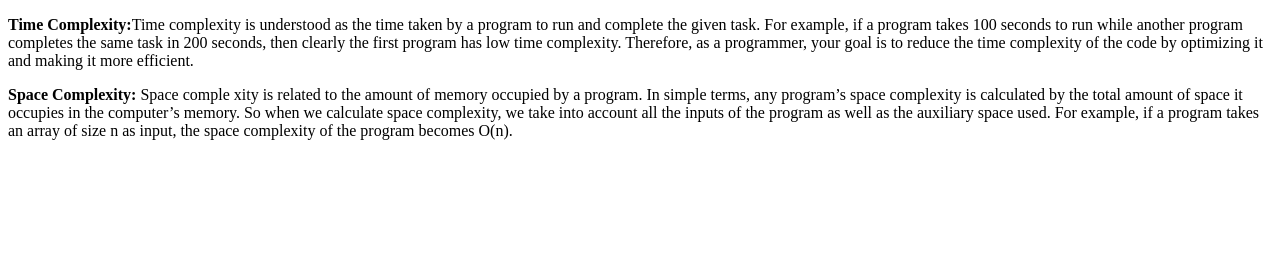
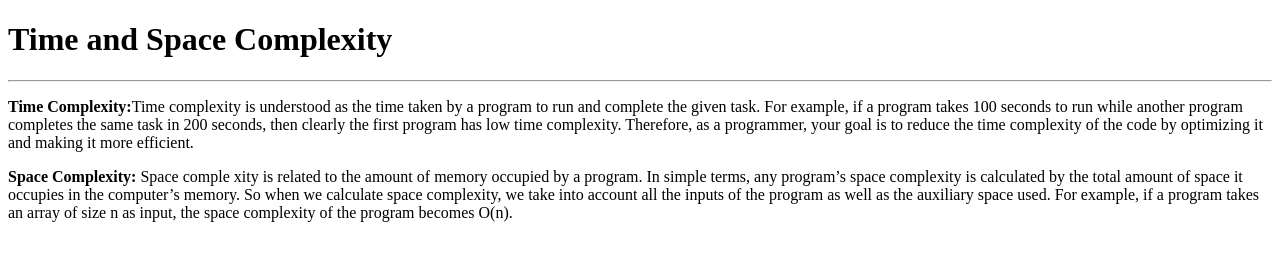
Before and after one commit to acciojob/time-and-space-complexity-sharmavimal7467, a website: page main.html in a window 1280 px wide. Drawn offline with Linux system fonts and the light colour scheme.

Commit message:
created a submission

```diff
--- a/main.html
+++ b/main.html
@@ -8,13 +8,15 @@
 
 <body>
 	<!-- the entire body must be written by student -->
+	<h1>Time and Space Complexity</h1>
+	<hr>
 	<p><strong>Time Complexity:</strong>Time complexity is understood as the time taken by a program to run and complete the given task. For example, if a program takes 100 seconds to run while another program completes the same task in 200 seconds, then clearly the first program has low time complexity. Therefore, as a programmer, your goal is to reduce the time complexity of the code by optimizing it and making it more efficient.</p>
 	<p><strong>Space Complexity:</strong> Space comple
 		xity is related to the amount of memory occupied by a program. In simple terms, any program’s space complexity is calculated by the total amount of space it occupies in the computer’s memory. So when we calculate space complexity, we take into account all the inputs of the program as well as the auxiliary space used. For example, if a program takes an array of size n as
 		input, the space complexity of the program becomes O(n).</p>
     <script type="text/javascript" src="./script.js">
 </script>
-<!-- <h1>Time and Space Complexity</h1> -->
+
 
 </body>
 
```
